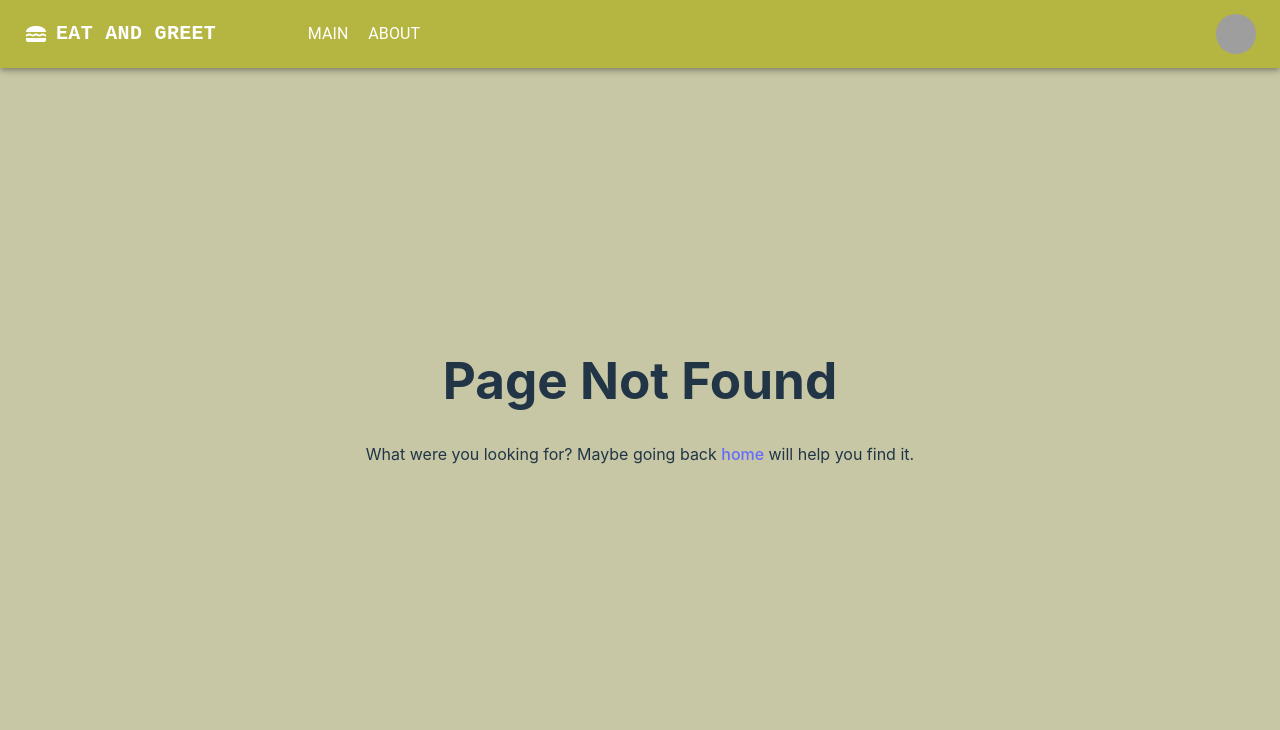
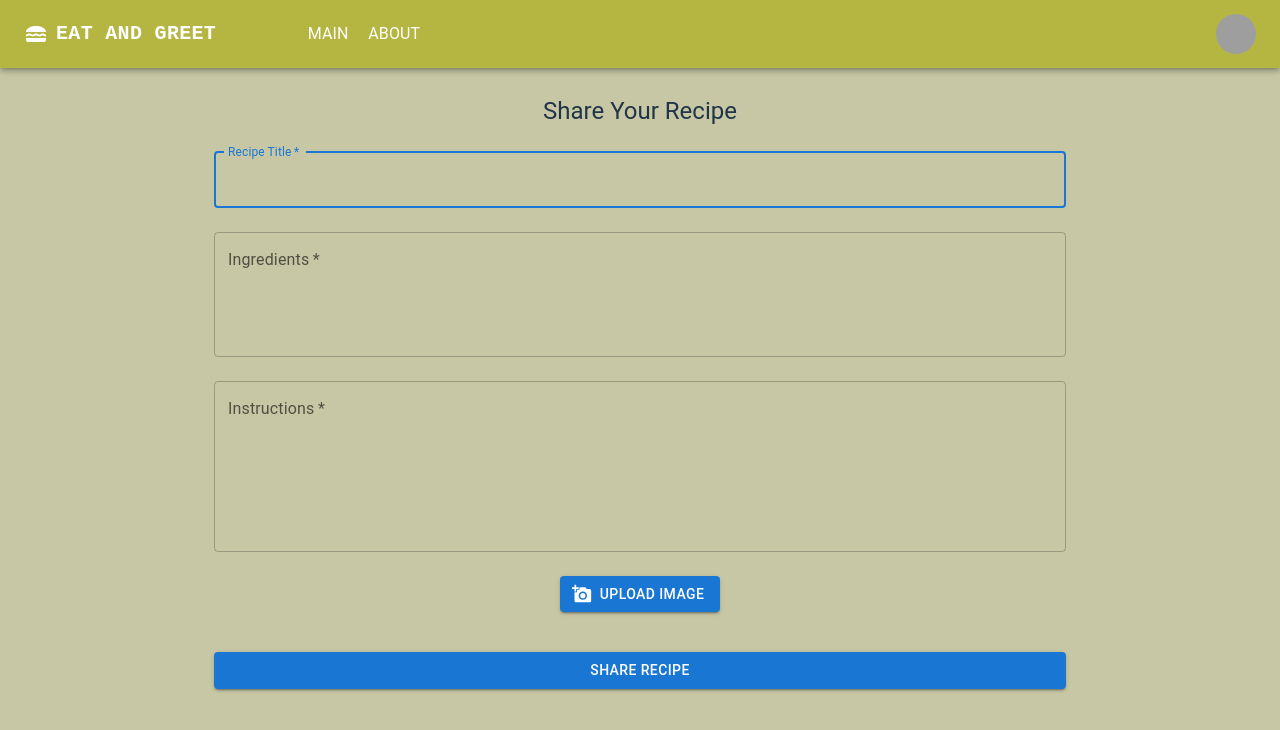
Before and after one commit to dtr6210/MiniProject3, a React (Vite) app in the folder react-miniproject-3/: page /create-post in a window 1280 px wide. Before the commit this address had no page. Shown: the top 730 px of the page. Built offline with nearby package versions, Linux system fonts and the light colour scheme; grey boxes are pictures that could not be loaded; the HTML template or start-up script is replaced by a standard one.

Commit message:
created a page to submit posts

```diff
--- /dev/null
+++ b/react-miniproject-3/src/pages/CreatePostPage.jsx
@@ -0,0 +1,94 @@
+import React, { useState } from "react";
+import {
+  Button,
+  TextField,
+  Box,
+  Typography,
+  Container,
+  InputAdornment,
+  IconButton,
+} from "@mui/material";
+import AddAPhotoIcon from "@mui/icons-material/AddAPhoto";
+
+export default function CreatePostPage() {
+  const [title, setTitle] = useState("");
+  const [instructions, setInstructions] = useState("");
+  const [ingredients, setIngredients] = useState("");
+  const [image, setImage] = useState(null);
+
+  const handleSubmit = (event) => {
+    event.preventDefault();
+    // Logic to handle form submission, including image upload
+  };
+
+  const handleImageChange = (event) => {
+    setImage(event.target.files[0]);
+  };
+
+  return (
+    <Container component="main" maxWidth="md">
+      <Typography component="h1" variant="h5">
+        Share Your Recipe
+      </Typography>
+      <Box component="form" onSubmit={handleSubmit} noValidate sx={{ mt: 1 }}>
+        <TextField
+          margin="normal"
+          required
+          fullWidth
+          id="title"
+          label="Recipe Title"
+          name="title"
+          autoComplete="title"
+          autoFocus
+          value={title}
+          onChange={(e) => setTitle(e.target.value)}
+        />
+        <TextField
+          margin="normal"
+          required
+          fullWidth
+          name="ingredients"
+          label="Ingredients"
+          type="text"
+          id="ingredients"
+          autoComplete="ingredients"
+          value={ingredients}
+          onChange={(e) => setIngredients(e.target.value)}
+          multiline
+          rows={4}
+        />
+        <TextField
+          margin="normal"
+          required
+          fullWidth
+          name="instructions"
+          label="Instructions"
+          type="text"
+          id="instructions"
+          autoComplete="instructions"
+          value={instructions}
+          onChange={(e) => setInstructions(e.target.value)}
+          multiline
+          rows={6}
+        />
+        <Button
+          variant="contained"
+          component="label"
+          startIcon={<AddAPhotoIcon />}
+          sx={{ mt: 2, mb: 2 }}
+        >
+          Upload Image
+          <input type="file" hidden onChange={handleImageChange} />
+        </Button>
+        <Button
+          type="submit"
+          fullWidth
+          variant="contained"
+          sx={{ mt: 3, mb: 2 }}
+        >
+          Share Recipe
+        </Button>
+      </Box>
+    </Container>
+  );
+}
--- a/react-miniproject-3/src/routes/AppRoutes.jsx
+++ b/react-miniproject-3/src/routes/AppRoutes.jsx
@@ -5,6 +5,7 @@ import SignupPage from "../pages/SignupPage";
 import MainFeedPage from "../pages/MainFeedPage";
 import MealDetailPage from "../pages/MealDetails";
 import AboutPage from "../pages/AboutPage";
+import CreatePostPage from "../pages/CreatePostPage";
 
 //component to define all application routes
 function AppRoutes(props) {
@@ -15,7 +16,7 @@ function AppRoutes(props) {
       <Route path="main" element={<MainFeedPage {...props} />} />
       <Route path="about" element={<AboutPage {...props} />} />
       <Route path="meal/:mealId" element={<MealDetailPage {...props} />} />
-
+      <Route path="create-post" element={<CreatePostPage {...props} />} />
       {/* special route to handle if none of the above match */}
       <Route path="*" element={<PageNotFound />} />
     </Routes>
```
